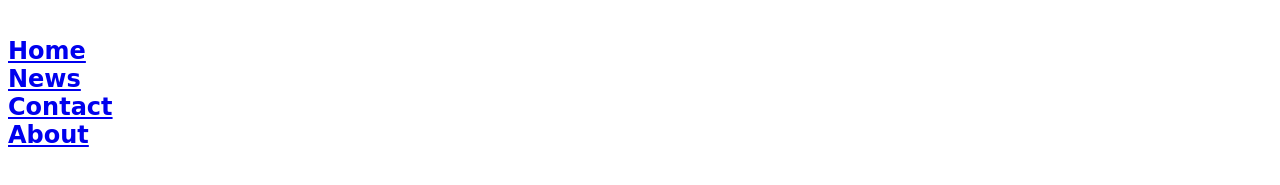
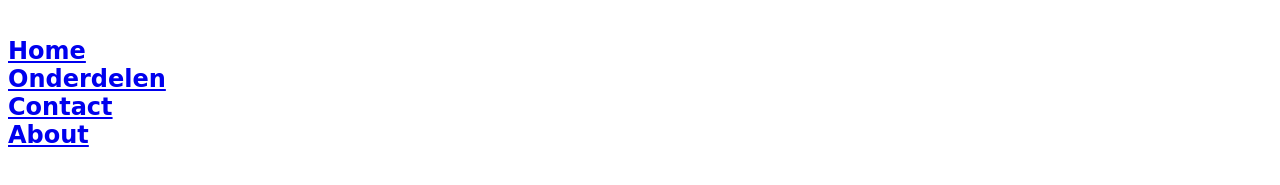
Before and after one commit to Ate01/ICT-in-de-zorg, a plain HTML site: page index.html in a window 1280 px wide. Shown: the part 213-398 px from the top of the page. Drawn offline with Linux system fonts and the light colour scheme.

Commit message:
onderdelen

```diff
--- a/index.html
+++ b/index.html
@@ -12,7 +12,7 @@
 	  <h2>
 	  <ul>
   <li><a href="default.asp">Home</a></li>
-  <li><a href="news.asp">News</a></li>
+  <li><a href="news.asp">Onderdelen</a></li>
   <li><a href="contact.asp">Contact</a></li>
   <li><a href="about.asp">About</a></li>
 </ul>
```
